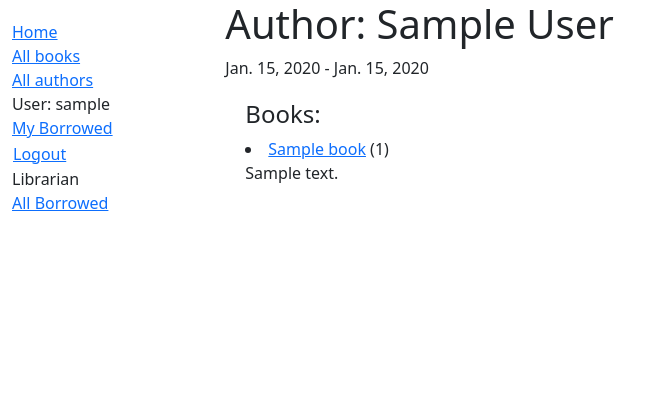
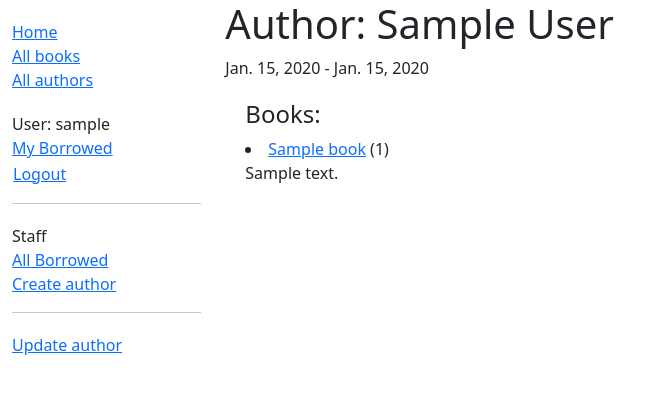
Before and after one commit to ericdong314/project-uni, a Django app: page /catalog/author/1 in a window 1280 px wide. Shown: the top 394 px of the page, without its empty margins (0-664 px from the left). Run offline with Django 5.2, Linux system fonts and the light colour scheme; a user stored in the database is signed in; tables that the repository leaves empty hold one stand-in row (values such as "Sample post").

Commit message:
Add links in templates to the edit views - fix sidebar-nav using <ul></ul>

```diff
--- a/catalog/templates/base_generic.html
+++ b/catalog/templates/base_generic.html
@@ -23,6 +23,8 @@
                     <li><a href="{% url 'index' %}">Home</a></li>
                     <li><a href="{% url 'books' %}">All books</a></li>
                     <li><a href="{% url 'authors' %}">All authors</a></li>
+                </ul>
+                <ul class="sidebar-nav">
                     {% if user.is_authenticated %}
                         <li>User: {{ user.get_username }}</li>
                         <li><a href="{% url 'my-borrowed' %}">My Borrowed</a></li>
@@ -35,12 +37,18 @@
                     {% else %}
                         <li><a href="{% url 'login' %}?next={{ request.path }}">Login</a></li>
                     {% endif %}
+                </ul>
 
-                    {% if perms.catalog.can_mark_returned and perms.catalog.change_bookinstance%}
-                        <li>Librarian</li>
+                {% if user.is_staff %}
+                    <hr>
+                    <ul class="sidebar-nav">
+                        <li>Staff</li>
                         <li><a href="{% url 'all-borrowed' %}">All Borrowed</a></li>
-                    {% endif %}
-                </ul>
+                        {% if perms.catalog.add_author %}
+                            <li><a href="{% url 'author-create' %}">Create author</a></li>
+                        {% endif %}
+                    </ul>
+                {% endif %}
             {% endblock %}
         </div>
         <div class="col-sm-10 ">
--- a/catalog/templates/catalog/author_detail.html
+++ b/catalog/templates/catalog/author_detail.html
@@ -15,3 +15,19 @@
         {% endfor %}
     </div>
 {% endblock %}
+
+{% block sidebar %}
+    {{ block.super }}
+
+    {% if perms.catalog.change_author or perms.catalog.delete_author %}
+        <hr>
+        <ul class="sidebar-nav">
+            {% if perms.catalog.change_author %}
+                <li><a href="{% url 'author-update' author.pk %}">Update author</a></li>
+            {% endif %}
+            {% if perms.catalog.delete_author and not author.book_set.all %}
+                <Li><a href="{% url 'author-delete' author.pk %}">Delete author</a></Li>
+            {% endif %}
+        </ul>
+    {% endif %}
+{% endblock %}
```
